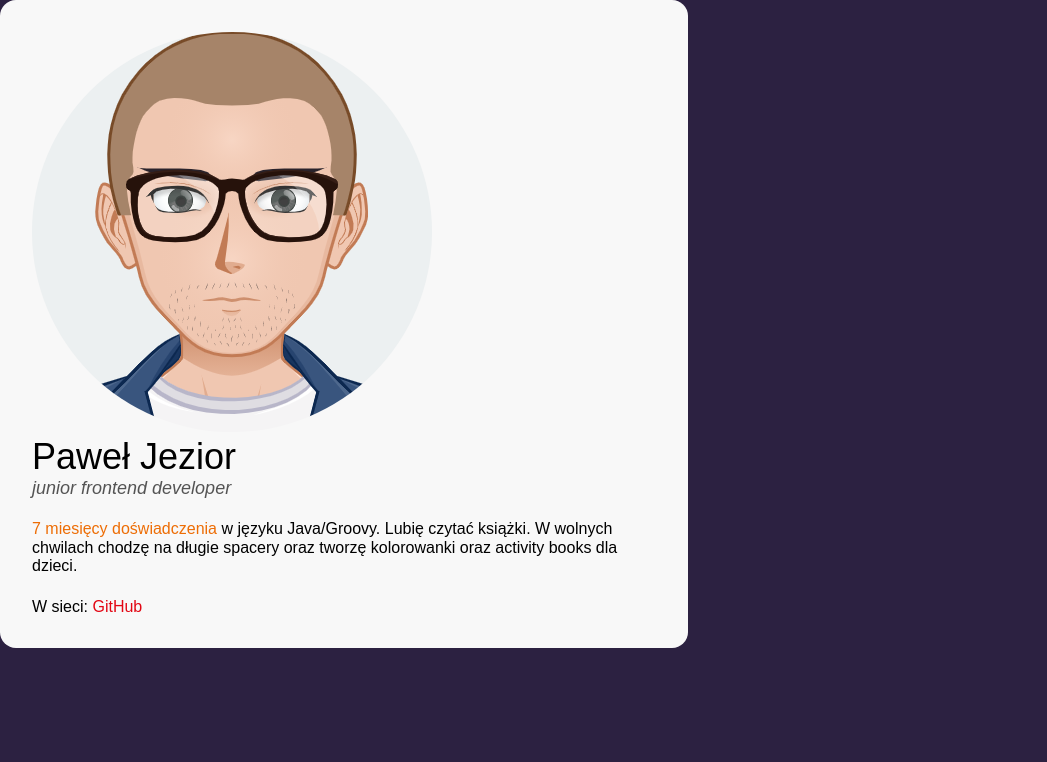
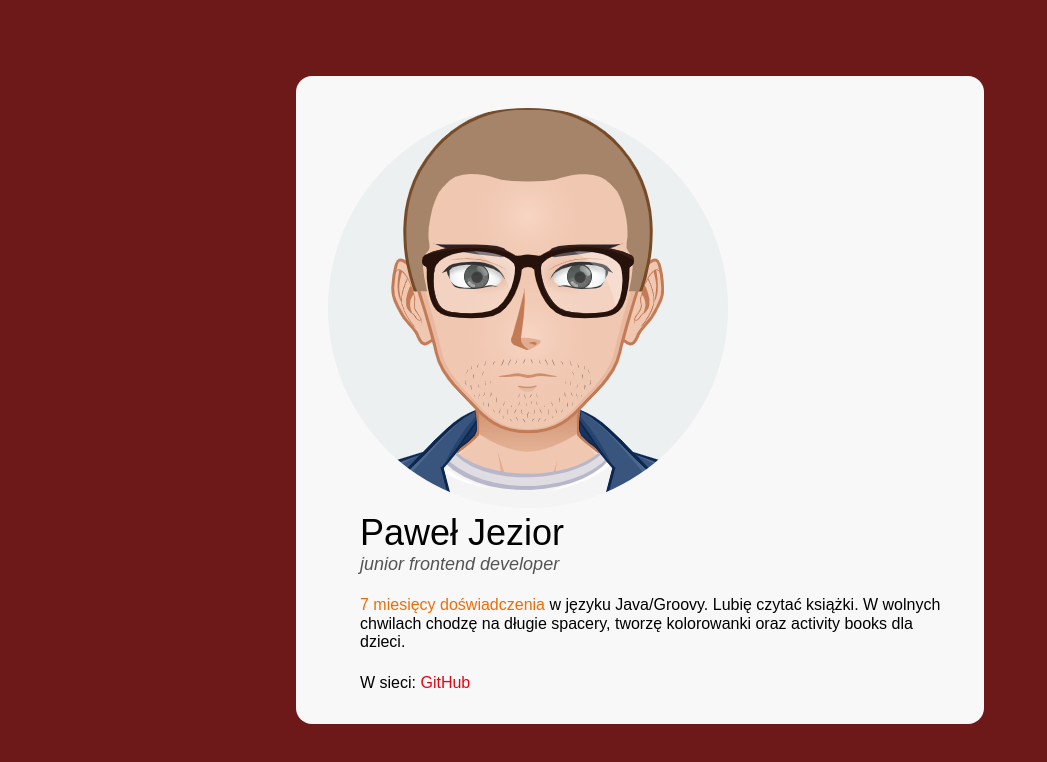
Before and after one commit to pawel-jezior/business-card, a plain HTML site: page index.html in a window 1280 px wide. Shown: the whole page, without its empty margins (0-1047 px from the left). Drawn offline with Linux system fonts and the light colour scheme.

Commit message:
small fixes in HTML + main center in styles

```diff
--- a/index.html
+++ b/index.html
@@ -18,12 +18,12 @@
           junior frontend developer
         </p>
         <p class="article__paragraph">
-          <strong class="special">7 miesięcy doświadczenia </strong>w języku Java/Groovy.
-          Lubię czytać książki. W wolnych chwilach chodzę na długie
-          spacery oraz tworzę kolorowanki oraz activity books dla dzieci.
+          <strong class="special">7 miesięcy doświadczenia </strong>w języku
+          Java/Groovy. Lubię czytać książki. W wolnych chwilach chodzę na długie
+          spacery, tworzę kolorowanki oraz activity books dla dzieci.
         </p>
         <p class="article__paragraph article__paragraph--link">
-          W sieci: <a class="article__link" href="#">GitHub</a>
+          W sieci: <a class="article__link" href="https://github.com/pawel-jezior">GitHub</a>
         </p>
       </article>
     </main>
--- a/style.css
+++ b/style.css
@@ -1,10 +1,10 @@
-
 .article {
   font-family: Arial, Helvetica, sans-serif;
+  margin-left: 32px;
 }
 
 .article__link {
-    color: #E20613;
+  color: #e20613;
   text-decoration: none;
 }
 
@@ -30,14 +30,19 @@ margin-top: 22px;
 }
 
 body {
-    background: #2C2141;
+  background: #6d1919;
+  min-height: 100vh;
+  display: flex;
+  align-items: center;
+  justify-content: center;
 }
 
 .main {
-    background: #F8F8F8;
+  background: #f8f8f8;
   width: 624px;
   border-radius: 16px;
   padding: 32px;
+  margin: 10px;
 }
 
 .main__avatar {
@@ -45,6 +50,6 @@ body {
 }
 
 .special {
-    color: #ED6D05;
+  color: #ed6d05;
   font-weight: normal;
 }
```
Lines whose indentation alone changed are shown as unchanged.
